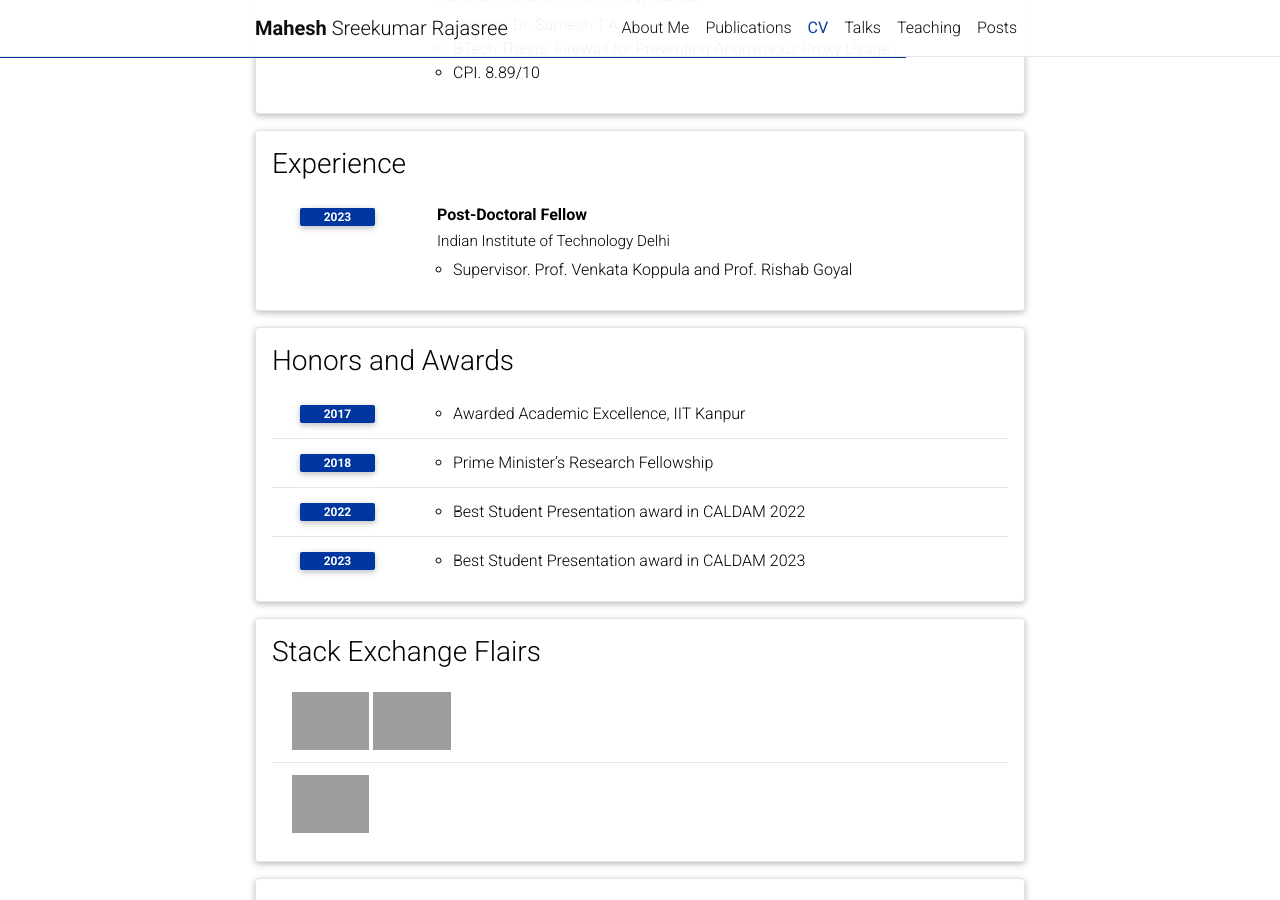
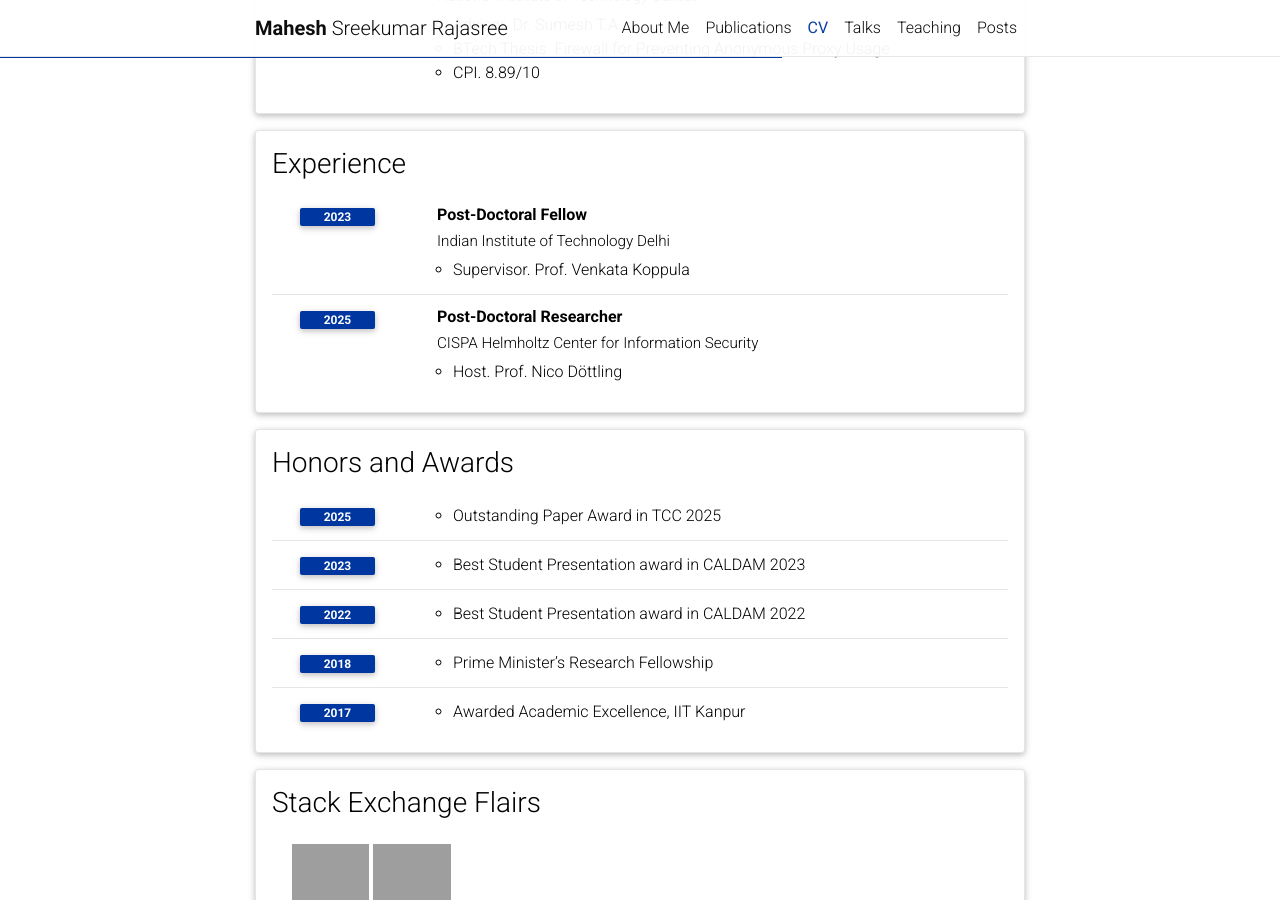
Before and after one commit to Mahe94/mahe94.github.io, a Jekyll site: the page built from _pages/cv.md, in a window 1280 px wide and 900 px high, scrolled down 674 px, cut to the strip 0-900 px from the top of the window. Built offline with Jekyll 4.4.1, drawn with Linux system fonts in a browser that asks for light colours; comment, search, counter and statistics services are not loaded; a style sheet for code colours, icons or effects is not loaded; grey boxes are pictures that could not be loaded.

Commit message:
Update cv.yml

```diff
--- a/_data/cv.yml
+++ b/_data/cv.yml
@@ -35,25 +35,34 @@
       institution: Indian Institute of Technology Delhi
       year: 2023
       description:
-        - Supervisor. Prof. Venkata Koppula and Prof. Rishab Goyal
+        - Supervisor. Prof. Venkata Koppula
+    - title: Post-Doctoral Researcher
+      institution: CISPA Helmholtz Center for Information Security
+      year: 2025
+      description:
+        - Host. Prof. Nico Döttling
 
 
 
 - title: Honors and Awards
   type: time_table
   contents:
+    - year: 2025
+      items:
+        - Outstanding Paper Award in TCC 2025
+    - year: 2023
+      items:
+        - Best Student Presentation award in CALDAM 2023
+    - year: 2022
+      items:
+        - Best Student Presentation award in CALDAM 2022
+    - year: 2018
+      items:
+        - Prime Minister’s Research Fellowship
     - year: 2017
       items:
         - Awarded Academic Excellence, IIT Kanpur
-    - year: 2018
-      items:
-        - Prime Minister’s Research Fellowship
-    - year: 2022
-      items:
-        - Best Student Presentation award in CALDAM 2022
-    - year: 2023
-      items:
-        - Best Student Presentation award in CALDAM 2023
+
 
 - title: Stack Exchange Flairs
   type: list
```
